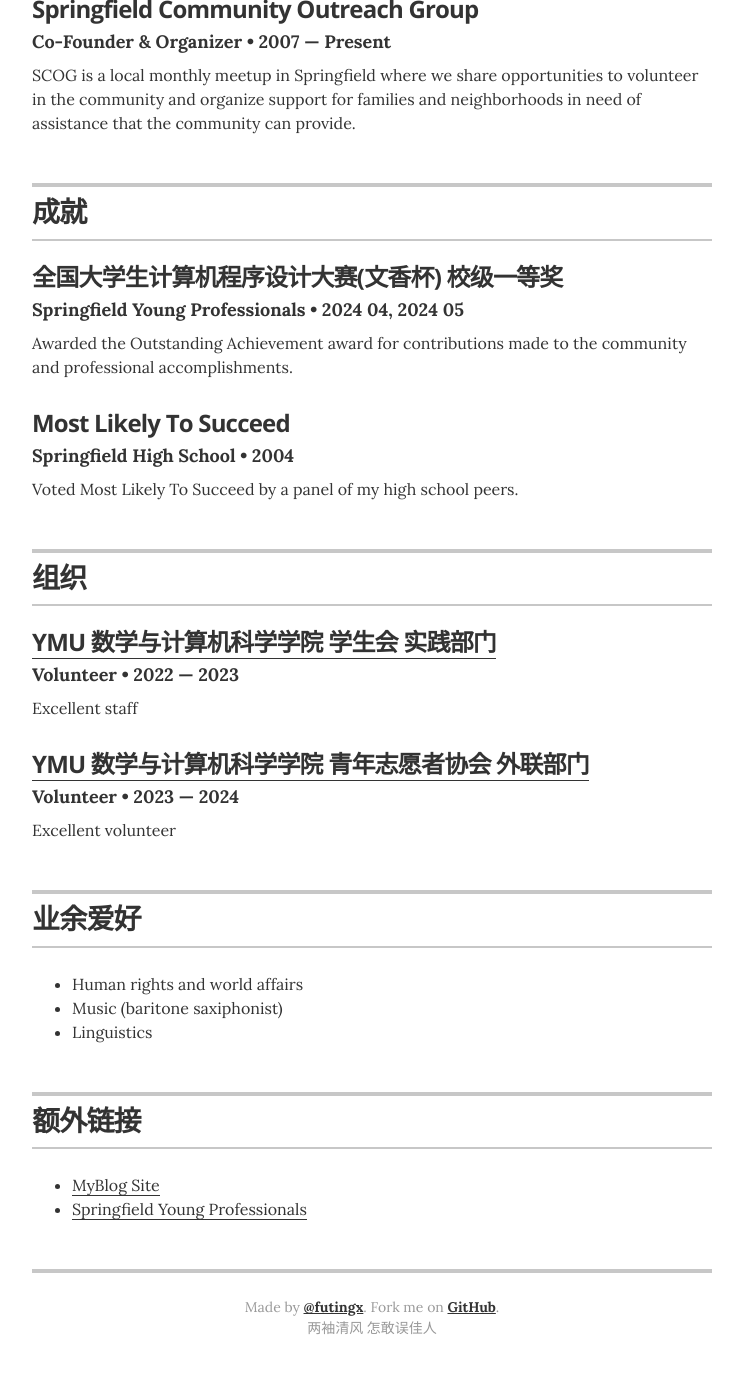
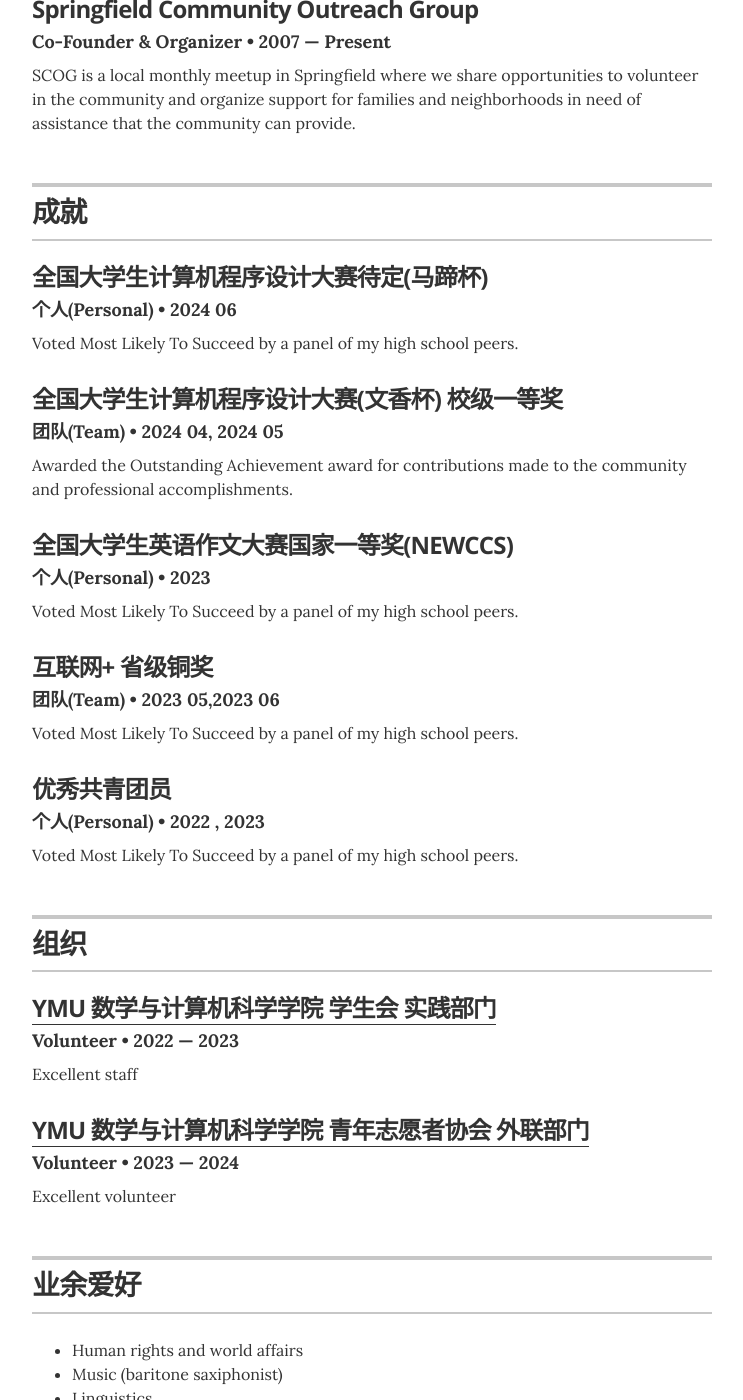
Before and after one commit to futingx/resume, a Jekyll site: the page built from index.html, in a window 1280 px wide and 1400 px high, scrolled down 2066 px. Shown: the whole window, without its empty margins (268-1011 px from the left). Built offline with Jekyll 4.4.1, drawn with Linux system fonts in a browser that asks for light colours.

Commit message:
第12次提交

```diff
--- a/_data/recognitions.yml
+++ b/_data/recognitions.yml
@@ -1,10 +1,25 @@
 # 认可成就（比如竞赛获奖）
+- award: 全国大学生计算机程序设计大赛待定(马蹄杯)
+  organization: 个人(Personal)
+  year: 2024 06
+  summary: Voted Most Likely To Succeed by a panel of my high school peers.
+
 - award: 全国大学生计算机程序设计大赛(文香杯) 校级一等奖
-  organization: Springfield Young Professionals
+  organization: 团队(Team)
   year: 2024 04, 2024 05
   summary: Awarded the Outstanding Achievement award for contributions made to the community and professional accomplishments.
 
-- award: Most Likely To Succeed
-  organization: Springfield High School
-  year: 2004
+- award: 全国大学生英语作文大赛国家一等奖(NEWCCS)
+  organization: 个人(Personal)
+  year: 2023
   summary: Voted Most Likely To Succeed by a panel of my high school peers.
+
+- award: 互联网+ 省级铜奖
+  organization: 团队(Team)
+  year: 2023 05,2023 06
+  summary: Voted Most Likely To Succeed by a panel of my high school peers.
+
+- award: 优秀共青团员
+  organization: 个人(Personal)
+  year: 2022 , 2023
+  summary: Voted Most Likely To Succeed by a panel of my high school peers.
```
